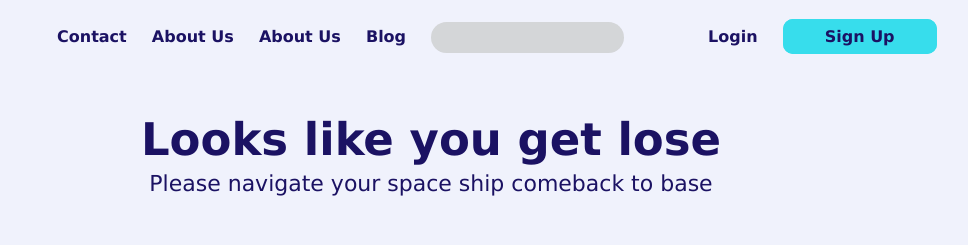
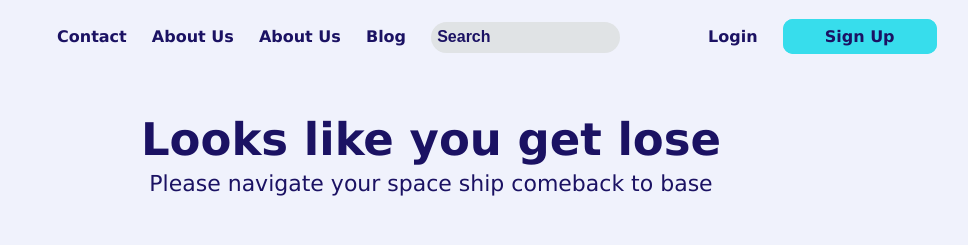
Before and after one commit to VilmaPetruskeviciene/4-moon, a website: page index.html in a window 1280 px wide. Shown: the top 245 px of the page, 209-1177 px from the left. Drawn offline with Linux system fonts and the light colour scheme.

Commit message:
search box css

```diff
--- a/css/main.css
+++ b/css/main.css
@@ -45,11 +45,23 @@ nav {
 }
 
 input {
-    background-color: #D4D6D8;
-    padding: 8px 8px;
+    background-color: #E0E3E5;
+    padding: 8px 6px;
     border: none;
     border-radius: 16px;
 }
+
+input::placeholder {
+    color: #1b1263;
+    font-size: 16px;
+    line-height: 16px;
+    font-weight: bold;
+  }
+
+input:hover, input:focus {
+    border: 1.5px solid #1b1263;
+    color: #1b1263;
+  }
 
 .height {
     font-size: 16px;
--- a/index.html
+++ b/index.html
@@ -15,7 +15,7 @@
             <a href="#" class="link">About Us</a>
             <a href="#" class="link">About Us</a>
             <a href="#" class="link">Blog</a>
-            <input type="search">
+            <input type="text" placeholder="Search">
         </nav>
         <div class="login height">
             <a href="#" class="link">Login</a>
```
